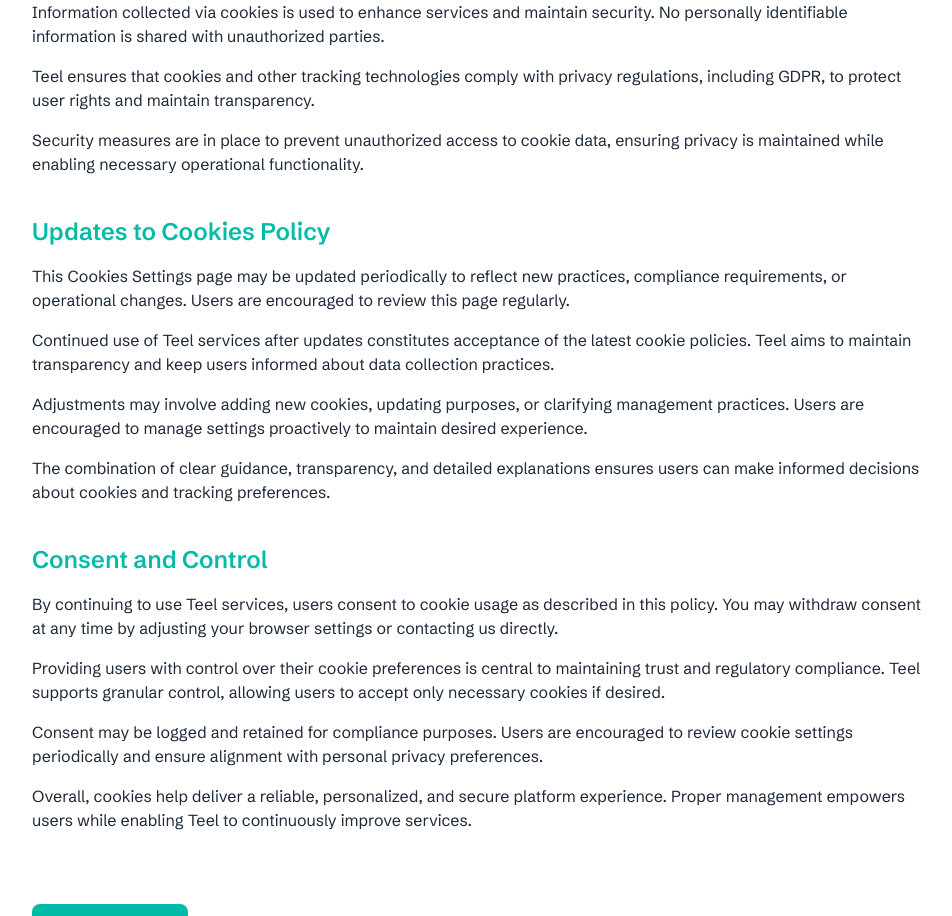
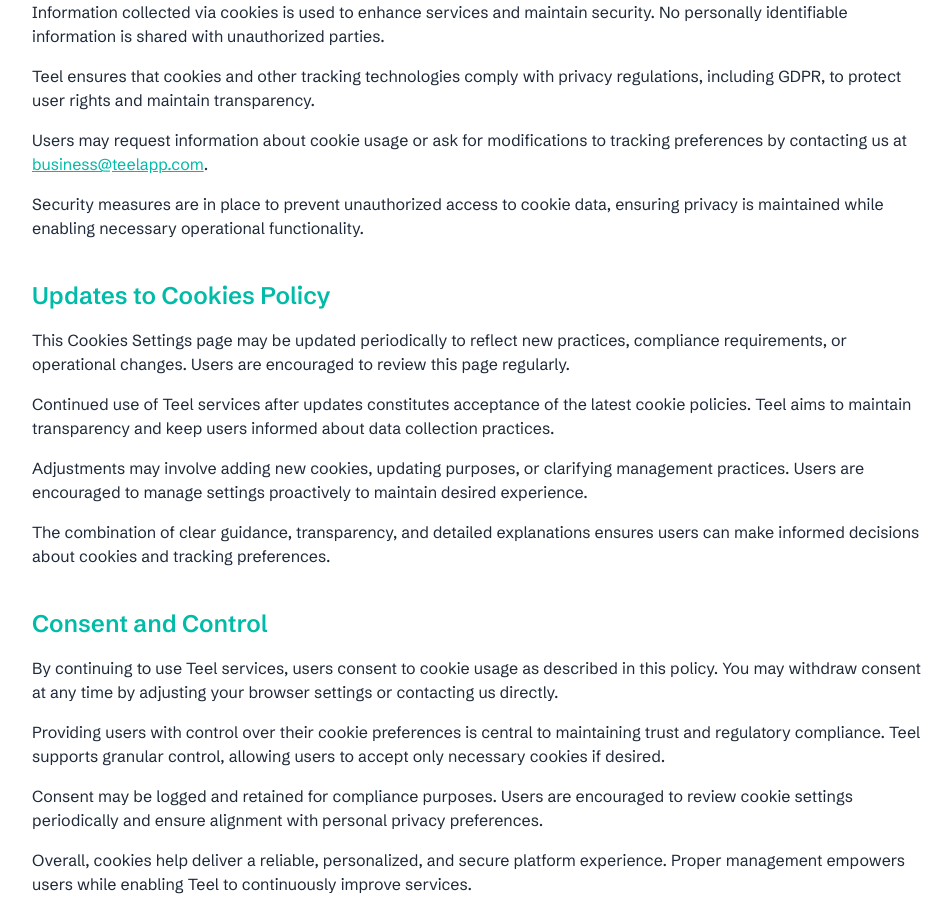
Before and after one commit to teel-organisation/teel-landing-page, a Next.js app: page /cookies-settings in a window 1280 px wide. Shown: the part 1100-2016 px from the top of the page, without its empty margins (160-1112 px from the left). Built offline with nearby package versions, Linux system fonts and the light colour scheme.

Commit message:
deployment error fix

```diff
--- a/src/app/cookies-settings/page.tsx
+++ b/src/app/cookies-settings/page.tsx
@@ -56,6 +56,10 @@
             Teel ensures that cookies and other tracking technologies comply with privacy regulations, including GDPR, to protect user rights and maintain transparency.
           </p>
           <p className="mb-4">
+            Users may request information about cookie usage or ask for modifications to tracking preferences by contacting us at{" "}
+            <a href="mailto:business@teelapp.com" className="text-teal-500 underline">business@teelapp.com</a>.
+          </p>
+          <p className="mb-4">
             Security measures are in place to prevent unauthorized access to cookie data, ensuring privacy is maintained while enabling necessary operational functionality.
           </p>
         </section>
```
